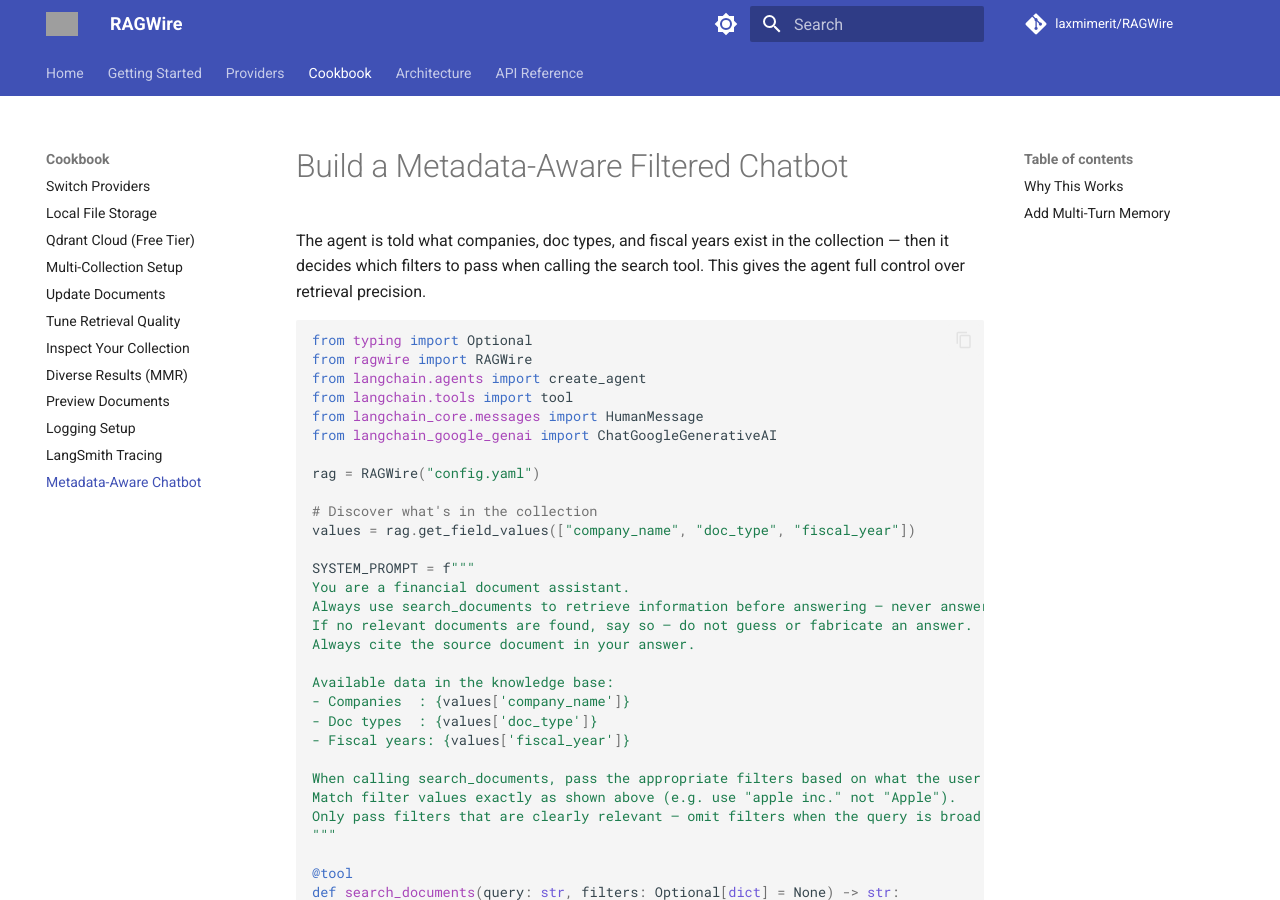
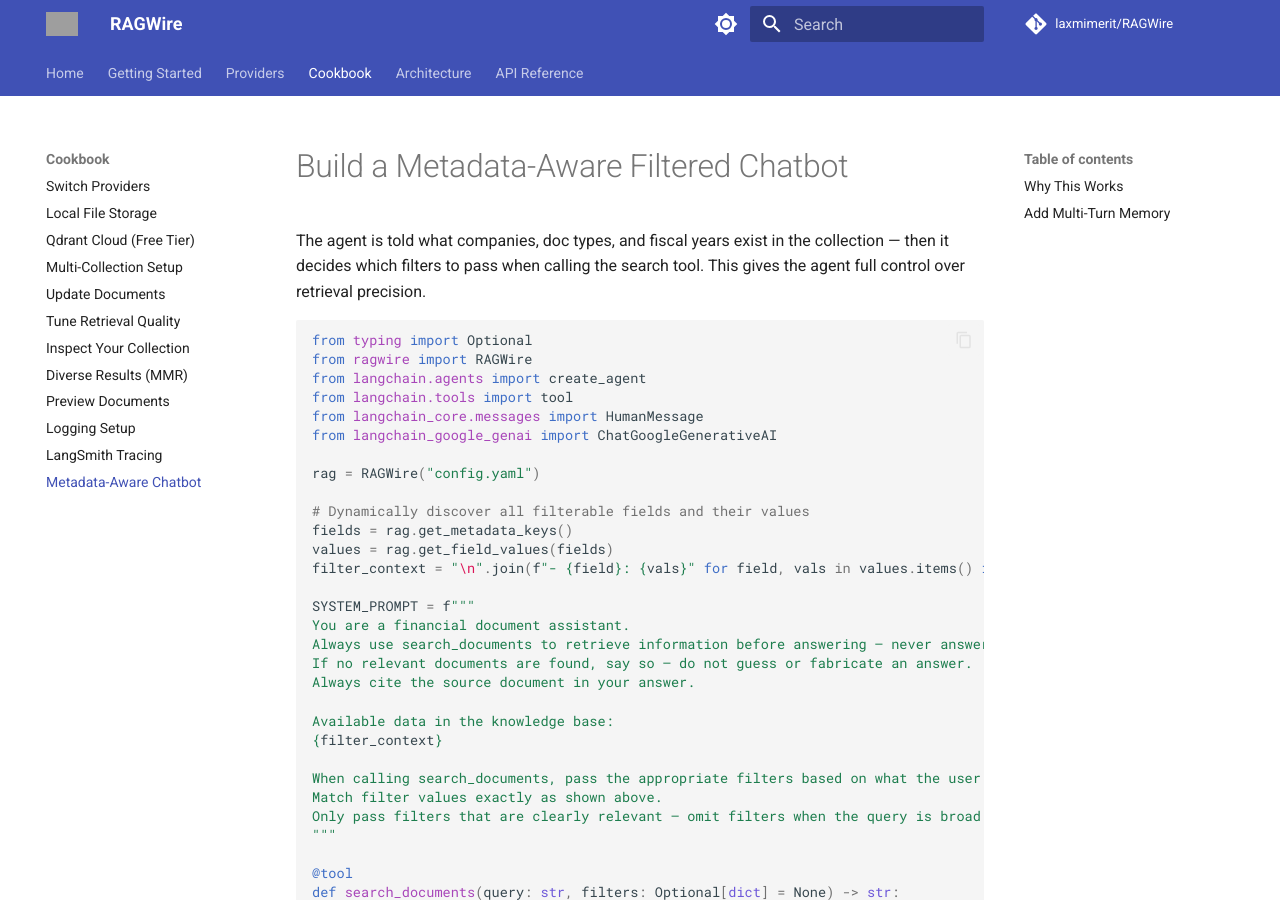
Before and after one commit to laxmimerit/RAGWire, an MkDocs documentation site: the page built from docs/cookbook/filtered_chatbot.md, in a window 1280 px wide and 900 px high. Built offline with MkDocs 1.6.1 and Material for MkDocs 9.7.7, drawn with Linux system fonts in a browser that asks for light colours; comment, search, counter and statistics services are not loaded; grey boxes are pictures that could not be loaded.

Commit message:
added custom filter context

```diff
--- a/docs/cookbook/filtered_chatbot.md
+++ b/docs/cookbook/filtered_chatbot.md
@@ -12,8 +12,10 @@ from langchain_google_genai import ChatGoogleGenerativeAI
 
 rag = RAGWire("config.yaml")
 
-# Discover what's in the collection
-values = rag.get_field_values(["company_name", "doc_type", "fiscal_year"])
+# Dynamically discover all filterable fields and their values
+fields = rag.get_metadata_keys()
+values = rag.get_field_values(fields)
+filter_context = "\n".join(f"- {field}: {vals}" for field, vals in values.items() if vals)
 
 SYSTEM_PROMPT = f"""
 You are a financial document assistant.
@@ -22,12 +24,10 @@ If no relevant documents are found, say so — do not guess or fabricate an answ
 Always cite the source document in your answer.
 
 Available data in the knowledge base:
-- Companies  : {values['company_name']}
-- Doc types  : {values['doc_type']}
-- Fiscal years: {values['fiscal_year']}
+{filter_context}
 
 When calling search_documents, pass the appropriate filters based on what the user is asking about.
-Match filter values exactly as shown above (e.g. use "apple inc." not "Apple").
+Match filter values exactly as shown above.
 Only pass filters that are clearly relevant — omit filters when the query is broad.
 """
 
```
